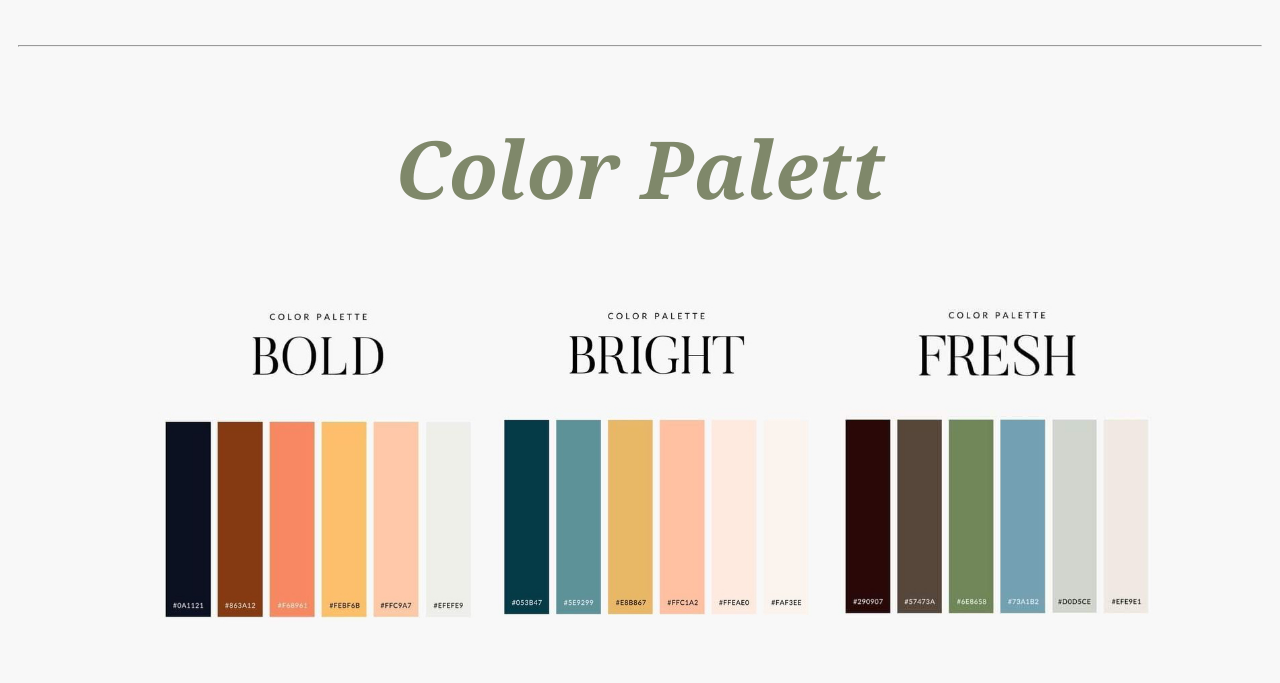
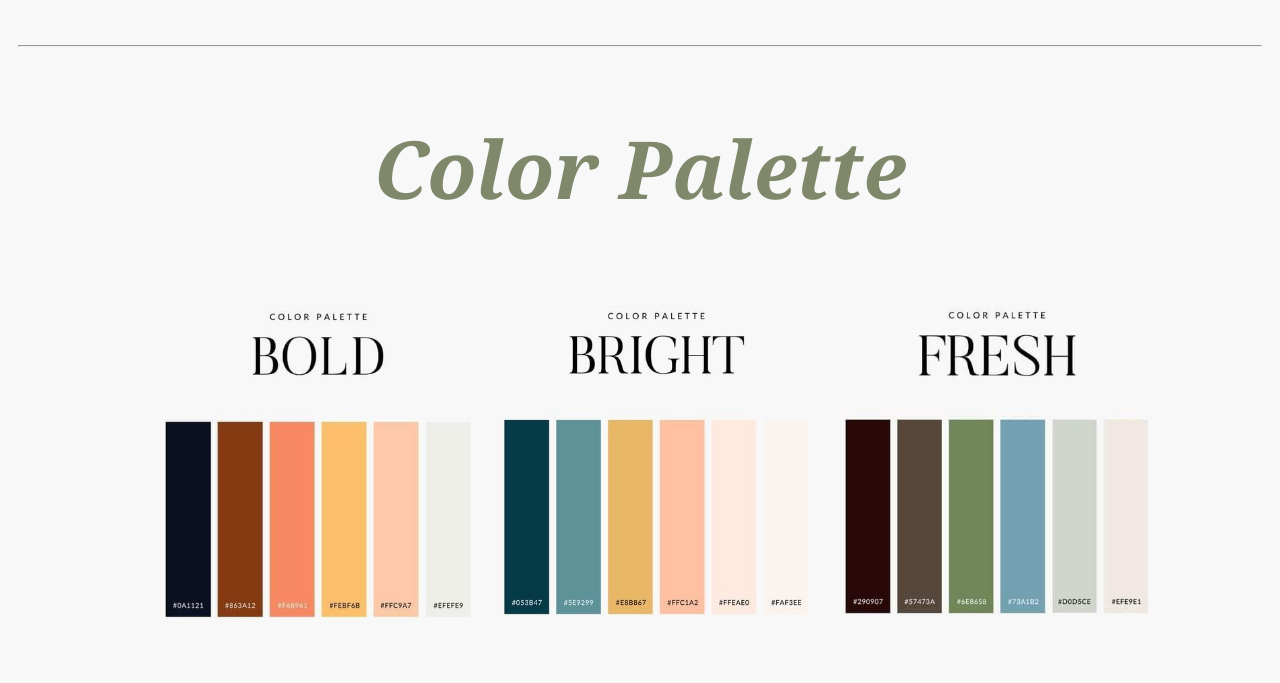
Before and after one commit to Julleulle/HC, a plain HTML site: page galleri.html in a window 1280 px wide. Shown: the part 117-800 px from the top of the page. Drawn offline with Linux system fonts and the light colour scheme.

Commit message:
typo fixed

```diff
--- a/galleri.html
+++ b/galleri.html
@@ -3,7 +3,7 @@
 <head>
     <meta charset="UTF-8">
     <meta name="viewport" content="width=device-width, initial-scale=1.0">
-    <title>Color pelette</title>
+    <title>Color Palette</title>
 
     <link rel="stylesheet" href="eximination.css">
 
@@ -35,7 +35,7 @@
                 <hr>
 
             <section>
-                <h1 class="colorpalette-h1">Color Palett</h1>
+                <h1 class="colorpalette-h1">Color Palette</h1>
 
                 <div class="galleri-container ">
                        <div class="flex-item"><img src="Bilder till eximination HC/boldpalette.jpg" alt=""></div>
```
